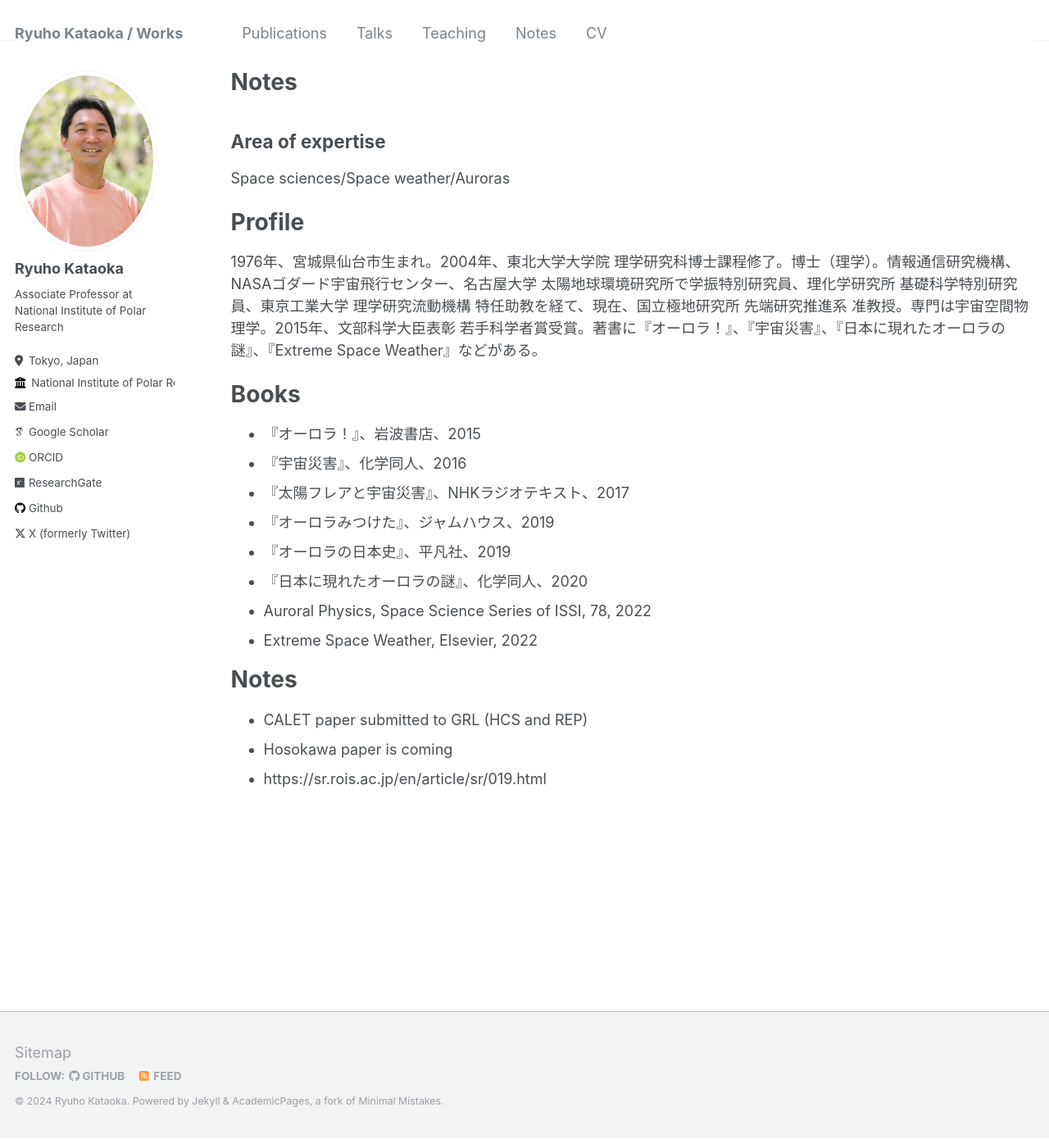
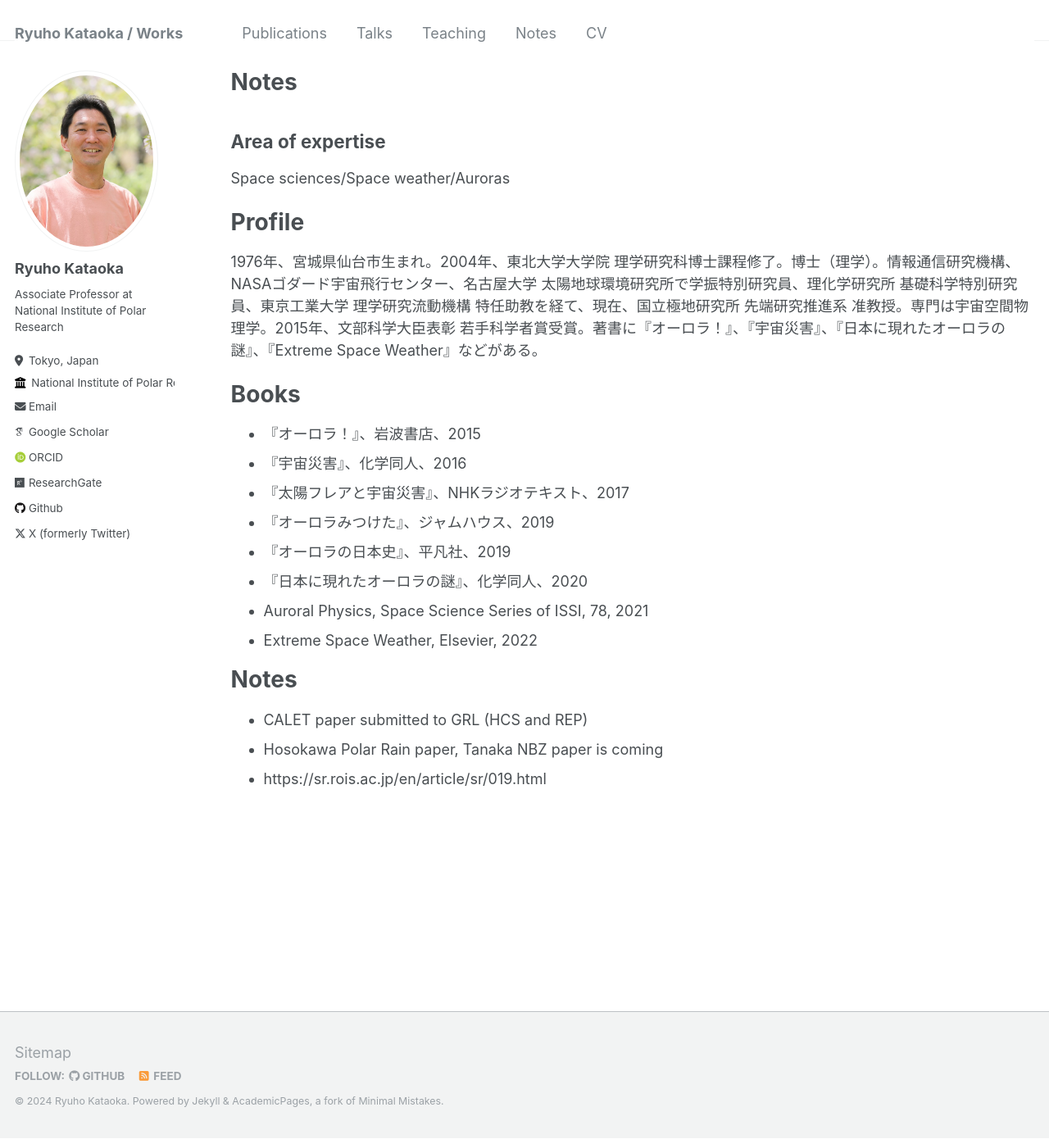
Before and after one commit to ryuhokataoka/ryuhokataoka.github.io, a Jekyll site: the page built from _pages/notes.md, in a window 1280 px wide and 1390 px high. Shown: the whole window at 82% size. Built offline with Jekyll 4.4.1, drawn with Linux system fonts in a browser that asks for light colours; some web fonts are replaced.

Commit message:
Update notes.md

```diff
--- a/_pages/notes.md
+++ b/_pages/notes.md
@@ -21,12 +21,12 @@ Books
 * 『オーロラみつけた』、ジャムハウス、2019
 * 『オーロラの日本史』、平凡社、2019
 * 『日本に現れたオーロラの謎』、化学同人、2020
-* Auroral Physics, Space Science Series of ISSI, 78, 2022
+* Auroral Physics, Space Science Series of ISSI, 78, 2021
 * Extreme Space Weather, Elsevier, 2022
 
 
 Notes
 ====
 * CALET paper submitted to GRL (HCS and REP)
-* Hosokawa paper is coming
+* Hosokawa Polar Rain paper, Tanaka NBZ paper is coming
 * https://sr.rois.ac.jp/en/article/sr/019.html
```
